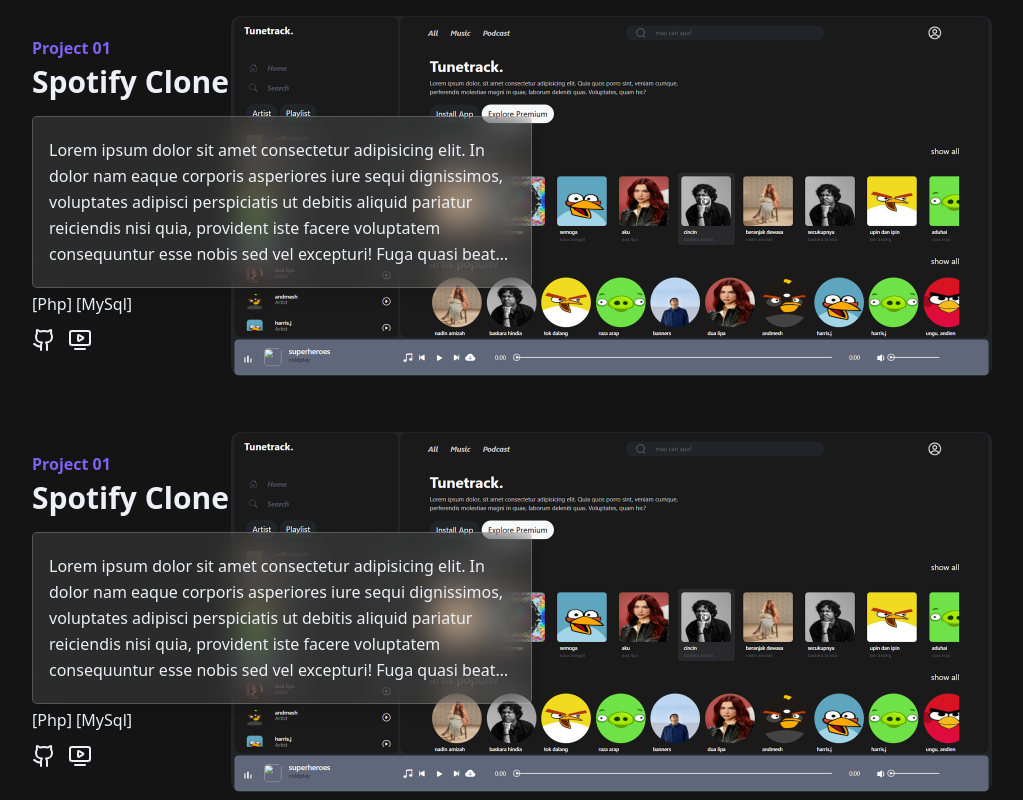
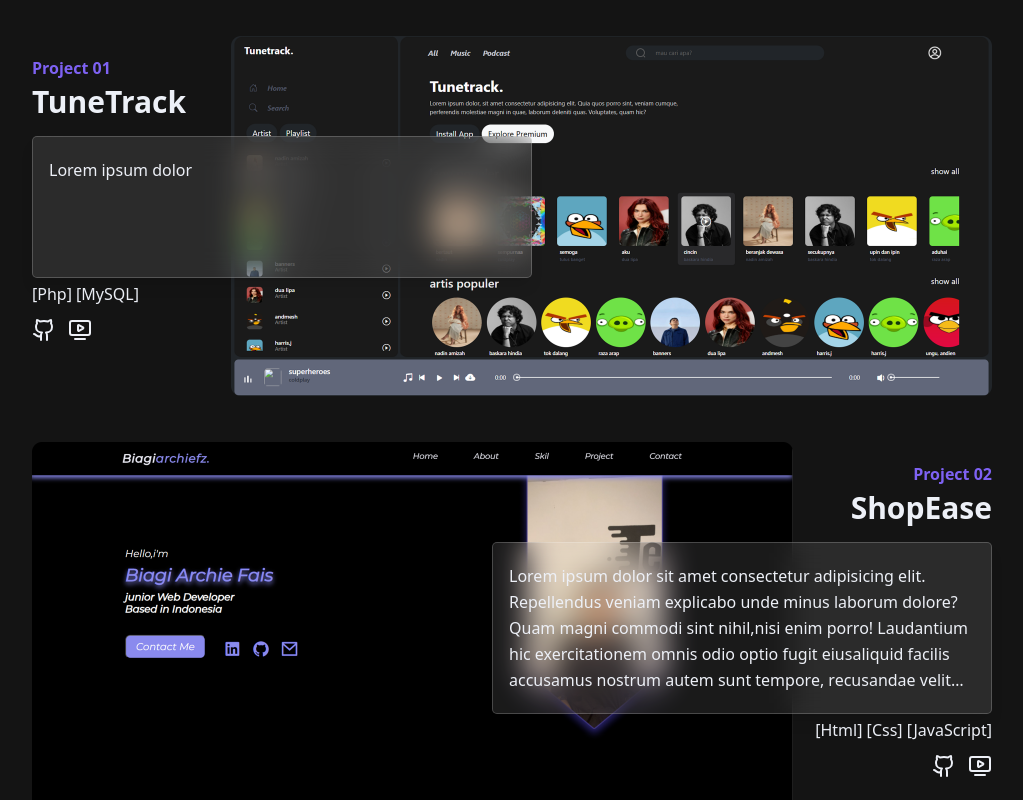
Before and after one commit to Biagiarchiefz/hello-im-biagi, a React (Vite) app: page / in a window 1280 px wide. Shown: the part 1800-2600 px from the top of the page, without its empty margins (128-1151 px from the left). Built offline with nearby package versions, Linux system fonts and the light colour scheme.

Commit message:
make project section as components

```diff
--- a/src/App.tsx
+++ b/src/App.tsx
@@ -6,12 +6,14 @@
 
 function App() {
   return (
-    <div className="bg-[#141414]">
+    <div className=" bg-[#141414]">
       <Navbar />
-      <Routes>
-        <Route path="/" element={<Home />} />
-      </Routes>
-      <Footer/>
+      <div className="min-h-[70vh]">
+        <Routes>
+          <Route path="/" element={<Home />} />
+        </Routes>
+      </div>
+      <Footer />
     </div>
   );
 }
--- /dev/null
+++ b/src/components/Project.tsx
@@ -0,0 +1,51 @@
+import { Github, TvMinimalPlay } from "lucide-react";
+import type { Project } from "@/interface/projects";
+
+const Project = ({ project }: { project: Project }) => {
+  return (
+    <>
+    {project.id % 2 === 0 ? (
+      <div className="text-[#EDF0F7] flex mt-25 relative">
+      <div className="flex flex-col gap-1 pt-5 items-end w-full">
+        <h3 className="font-semibold text-[#7E62F3]">Project 0{project.id}</h3>
+        <h1 className="text-3xl font-bold">{project.name}</h1>
+        <div className="max-w-[500px] w-[500px] z-10 py-5 px-4 mt-3 rounded-[5px] bg-white/10 backdrop-blur-lg border border-white/20 shadow-lg">
+          <p className="line-clamp-5 leading-relaxed min-h-[100px]">
+            {project.description}
+          </p>
+        </div>
+        <p className="max-w-[430px]">{project.technologies.map((tech) => ` [${tech}]`)}</p>
+        <div className="flex gap-3 mt-2 ">
+          <Github />
+          <TvMinimalPlay />
+        </div>
+      </div>
+
+      <img src={project.image} alt="" className="max-w-[761px] absolute left-0" />
+    </div>
+  ) : (
+          <div className="text-[#EDF0F7] flex mt-25 relative">
+      <div className="flex flex-col gap-1 pt-5 w-full">
+        <h3 className="font-semibold text-[#7E62F3]">Project 0{project.id}</h3>
+        <h1 className="text-3xl font-bold">{project.name}</h1>
+        <div className="max-w-[500px] w-[500px] z-10 py-5 px-4 mt-3 rounded-[5px] bg-white/10 backdrop-blur-lg border border-white/20 shadow-lg">
+          <p className="line-clamp-5 leading-relaxed min-h-[100px]">
+            {project.description}
+          </p>
+        </div>
+        <p className="max-w-[430px]">{project.technologies.map((tech) => ` [${tech}]`)}</p>
+        <div className="flex gap-3 mt-2 ">
+          <Github />
+          <TvMinimalPlay />
+        </div>
+      </div>
+
+      <img src={project.image} alt="" className="max-w-[761px] absolute right-0" />
+    </div>
+  )}
+        </>
+
+  );
+};
+
+export default Project;
--- /dev/null
+++ b/src/data/projects.tsx
@@ -0,0 +1,33 @@
+import type { Project } from "@/interface/projects";
+import project1 from "../assets/img/project1.png";
+import project2 from "../assets/img/project2.png";
+
+export const projects: Project[] = [
+  {
+    id: 1,
+    name: "TuneTrack",
+    description: " Lorem ipsum dolor",
+    technologies: ["Php", "MySQL"],
+    github: "/github/tunetrack",
+    liveDemo: "/tunetrack",
+    image: project1
+  },
+  {
+    id: 2,
+    name: "ShopEase",
+    description: " Lorem ipsum dolor sit amet consectetur adipisicing elit. Repellendus veniam explicabo unde minus laborum dolore? Quam magni commodi sint nihil,nisi enim porro! Laudantium hic exercitationem omnis odio optio fugit eiusaliquid facilis accusamus nostrum autem sunt tempore, recusandae velit estsequi maiores numquam totam, illum iste harum. Alias, in.",
+    technologies: ["Html", "Css", "JavaScript"],
+    github: "/github/shopease",
+    liveDemo: "/shopease",
+    image: project2
+  },
+   {
+    id: 3,
+    name: "TuneTrack",
+    description: " Lorem ipsum dolor",
+    technologies: ["Php", "MySQL"],
+    github: "/github/tunetrack",
+    liveDemo: "/tunetrack",
+    image: project1
+  },
+]
--- /dev/null
+++ b/src/interface/projects.ts
@@ -0,0 +1,9 @@
+export interface Project {
+  id: number;
+  name: string;
+  description: string;
+  technologies: string[];
+  github: string;
+  liveDemo: string;
+  image: string;
+}
--- a/src/pages/Home.tsx
+++ b/src/pages/Home.tsx
@@ -1,17 +1,12 @@
 import myName from "../assets/img/myName.png";
 import aboutMe from "../assets/img/ABOUT ME-b.png";
 import fhoto from "../assets/img/fhoto.png";
-import project2 from "../assets/img/project 2.png";
+// import project2 from "../assets/img/project 2.png";
 import myWorks from "../assets/img/MY WORKS-b.png";
-import {
-  Dribbble,
-  Github,
-  Instagram,
-  Linkedin,
-  MoveRight,
-  TvMinimalPlay,
-} from "lucide-react";
+import { Dribbble, Github, Instagram, Linkedin, MoveRight } from "lucide-react";
 import Interested from "@/components/Interested";
+import Project from "@/components/Project";
+import { projects } from "@/data/projects";
 
 const Home = () => {
   return (
@@ -106,67 +101,9 @@
           />
         </div>
 
-        <div className="text-[#EDF0F7] flex mt-20 relative">
-          <div className="flex flex-col gap-1 pt-5">
-            <h3 className="font-semibold text-[#7E62F3]">Project 01</h3>
-            <h1 className="text-3xl font-bold">Spotify Clone</h1>
-            <div className="max-w-[500px] z-10 py-5 px-4 mt-3 rounded-[5px] bg-white/10 backdrop-blur-lg border border-white/20 shadow-lg">
-              <p className="line-clamp-5 leading-relaxed">
-                Lorem ipsum dolor sit amet consectetur adipisicing elit. In
-                dolor nam eaque corporis asperiores iure sequi dignissimos,
-                voluptates adipisci perspiciatis ut debitis aliquid pariatur
-                reiciendis nisi quia, provident iste facere voluptatem
-                consequuntur esse nobis sed vel excepturi! Fuga quasi beatae et
-                nobis! Reprehenderit debitis ut inventore, laudantium nam
-                quaerat, incidunt obcaecati numquam aperiam eum omnis
-                perspiciatis asperiores optio modi. Cupiditate, pariatur enim!
-                Facere saepe, ipsam reprehenderit eius hic harum libero?
-              </p>
-            </div>
-            <p className="max-w-[430px]">[Php] [MySql]</p>
-            <div className="flex gap-3 mt-2 ">
-              <Github />
-              <TvMinimalPlay />
-            </div>
-          </div>
-
-          <img
-            src={project2}
-            alt=""
-            className="max-w-[761px] absolute right-0"
-          />
-        </div>
-
-        <div className="text-[#EDF0F7] flex mt-20 relative">
-          <div className="flex flex-col gap-1 pt-5">
-            <h3 className="font-semibold text-[#7E62F3]">Project 01</h3>
-            <h1 className="text-3xl font-bold">Spotify Clone</h1>
-            <div className="max-w-[500px] z-10 py-5 px-4 mt-3 rounded-[5px] bg-white/10 backdrop-blur-lg border border-white/20 shadow-lg">
-              <p className="line-clamp-5 leading-relaxed">
-                Lorem ipsum dolor sit amet consectetur adipisicing elit. In
-                dolor nam eaque corporis asperiores iure sequi dignissimos,
-                voluptates adipisci perspiciatis ut debitis aliquid pariatur
-                reiciendis nisi quia, provident iste facere voluptatem
-                consequuntur esse nobis sed vel excepturi! Fuga quasi beatae et
-                nobis! Reprehenderit debitis ut inventore, laudantium nam
-                quaerat, incidunt obcaecati numquam aperiam eum omnis
-                perspiciatis asperiores optio modi. Cupiditate, pariatur enim!
-                Facere saepe, ipsam reprehenderit eius hic harum libero?
-              </p>
-            </div>
-            <p className="max-w-[430px]">[Php] [MySql]</p>
-            <div className="flex gap-3 mt-2 ">
-              <Github />
-              <TvMinimalPlay />
-            </div>
-          </div>
-
-          <img
-            src={project2}
-            alt=""
-            className="max-w-[761px] absolute right-0"
-          />
-        </div>
+        {projects.map((project) => (
+          <Project key={project.id} project={project} />
+        ))}
       </div>
 
       {/* Interested working */}
```
Also changed, not shown: src/assets/img/project1.png (renamed from src/assets/img/project 2.png), src/assets/img/project2.png (added).
